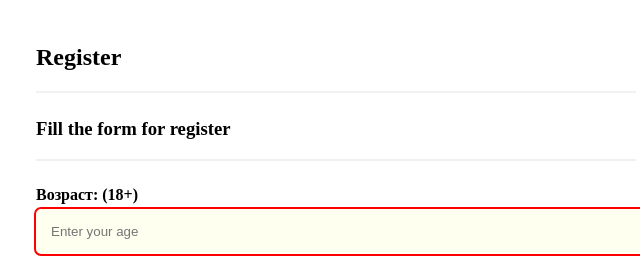
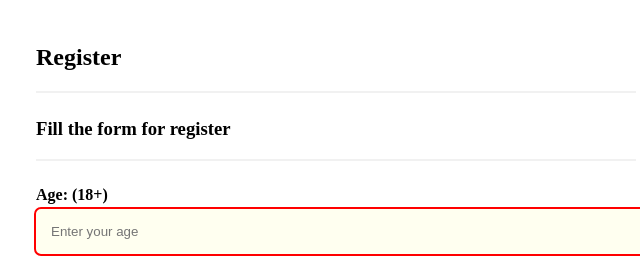
Before and after one commit to jedfrig/lab2, a plain HTML site: page index.html in a window 1280 px wide. Shown: the top 273 px of the page, 304-944 px from the left. Drawn offline with Linux system fonts and the light colour scheme.

Commit message:
second commit

```diff
--- a/index.html
+++ b/index.html
@@ -23,7 +23,7 @@
         <h3>Fill the form for register</h3>
         <hr style="border: 1px solid #f1f1f1; margin-bottom: 25px" />
         <!-- тут применение атрибута style -->
-        <label for="age"><b>Возраст: (18+)</b></label>
+        <label for="age"><b>Age: (18+)</b></label>
         <input
           placeholder="Enter your age"
           name="age"
```
Also changed, not shown: Screenshot_1.png (added), Screenshot_2.png (added), Screenshot_3.png (added).
